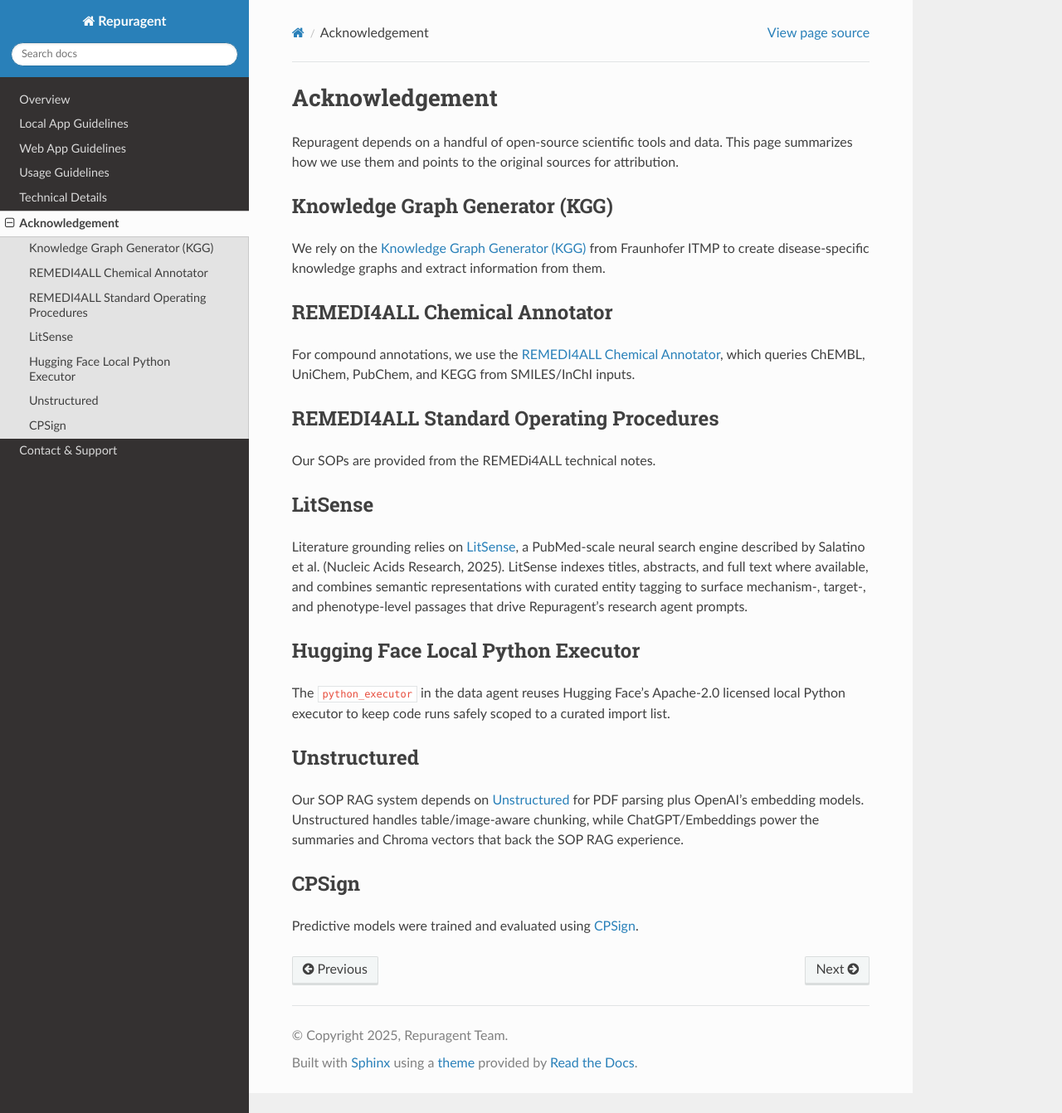
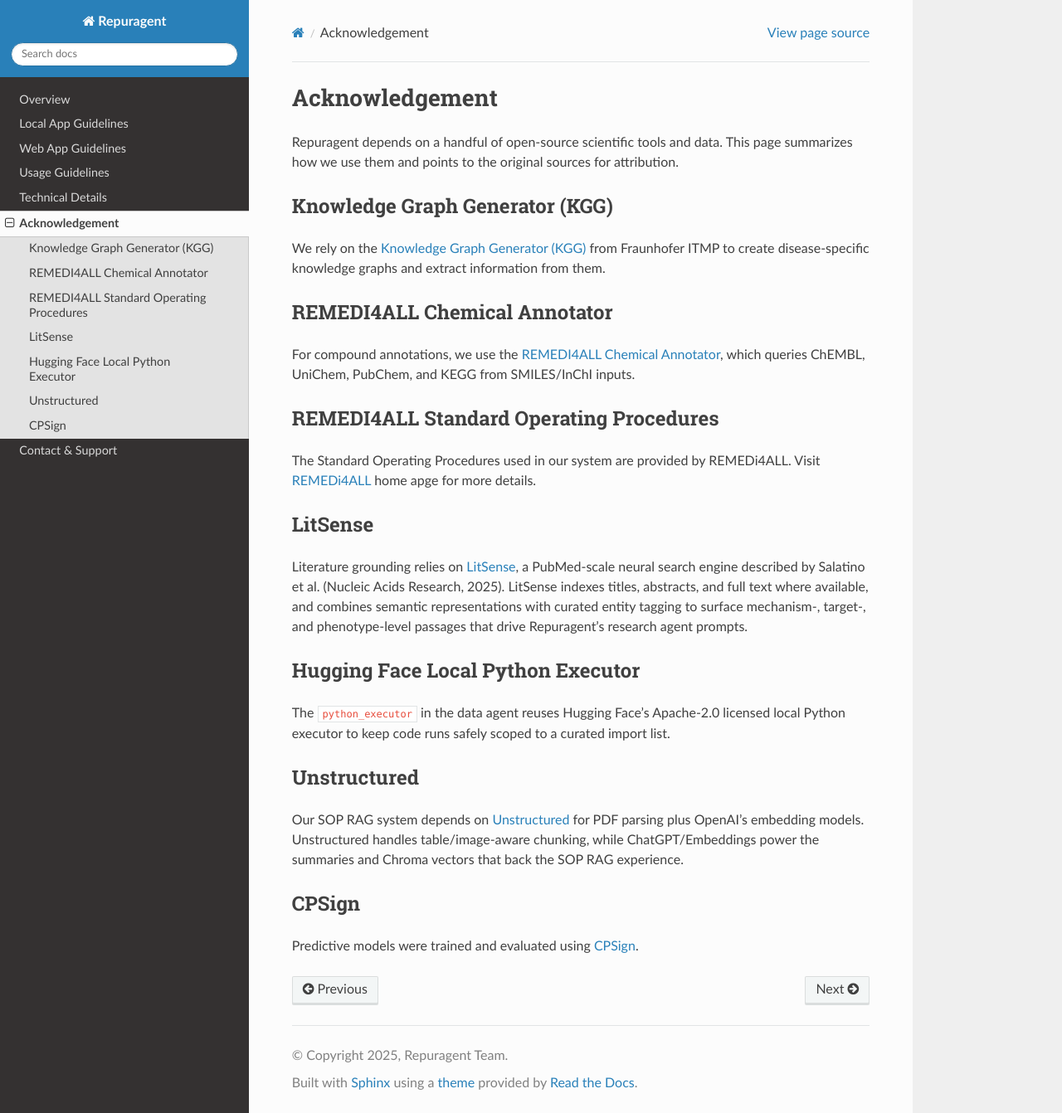
Before and after one commit to pharmbio/repuragent, a Sphinx documentation site: the page built from docs/acknowledgement.md, in a window 1280 px wide and 1342 px high. Shown: the whole window at 83% size. Built offline with Sphinx 7.4.7 and the Read the Docs theme 3.1.0, drawn with Linux system fonts in a browser that asks for light colours.

Commit message:
modify docs

```diff
--- a/docs/acknowledgement.md
+++ b/docs/acknowledgement.md
@@ -16,7 +16,7 @@
 
 ## REMEDI4ALL Standard Operating Procedures
 
-Our SOPs are provided from the REMEDi4ALL technical notes.
+The Standard Operating Procedures used in our system are provided by REMEDi4ALL. Visit [REMEDi4ALL](https://remedi4all.org) home apge for more details.
 
 ## LitSense
 
```
